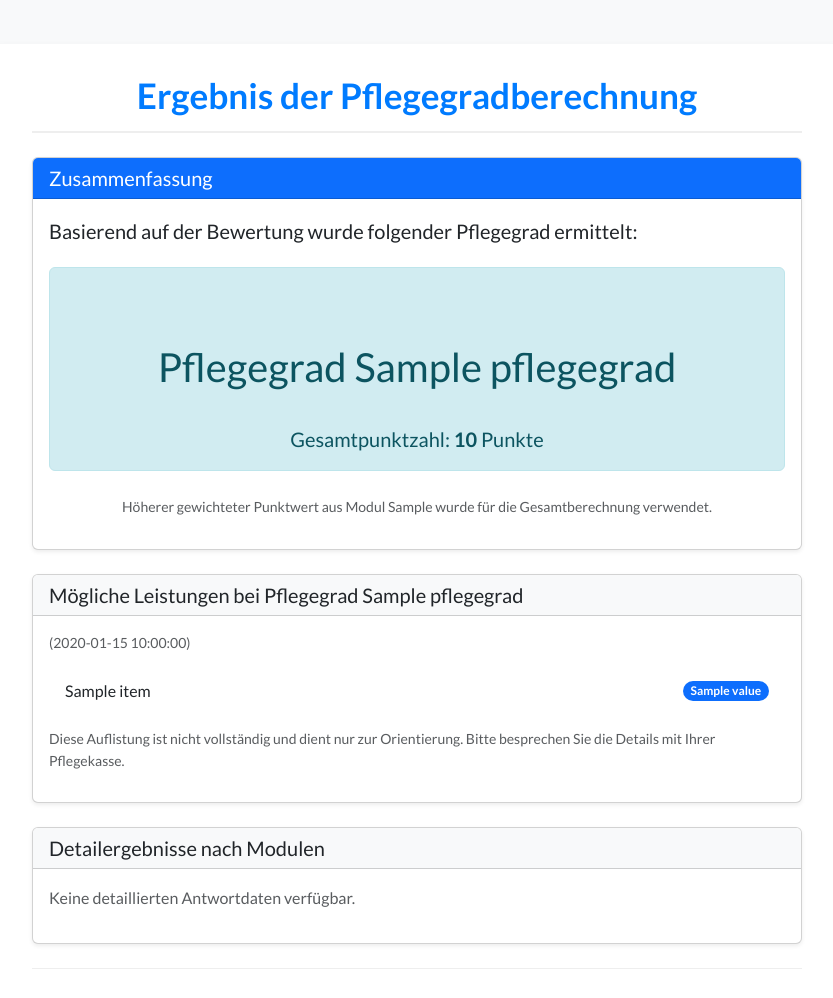
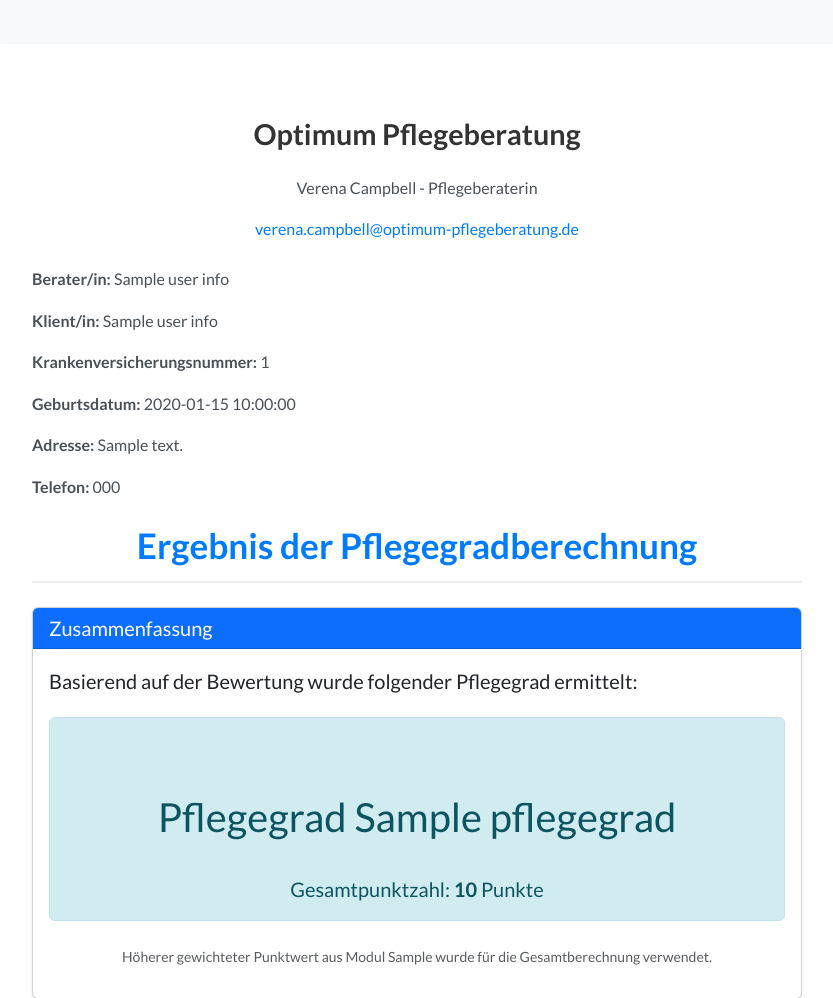
Before and after one commit to PBA-Dev/PGRechner3.0, a Flask app: template templates/result.html in a window 1280 px wide. Shown: the top 998 px of the page, without its empty margins (223-1056 px from the left). Run offline with Flask 2, Linux system fonts and the light colour scheme; the template is opened without the code that fills it: most values are stand-ins (such as "Sample title", 1, 10 or a date in 2020).

Commit message:
Add user and client info form and professional details

```diff
--- a/app.py
+++ b/app.py
@@ -109,6 +109,20 @@ def intro():
     session.pop('answers', None)
     session.pop('results', None)
     return render_template('intro.html')
+
+
+@app.route('/start', methods=['POST'])
+def start():
+    """Stores Berater and Klient information then starts the questionnaire."""
+    session['user_info'] = {
+        'berater_name': request.form.get('berater_name', '').strip(),
+        'client_name': request.form.get('client_name', '').strip(),
+        'insurance_number': request.form.get('insurance_number', '').strip(),
+        'dob': request.form.get('dob', '').strip(),
+        'address': request.form.get('address', '').strip(),
+        'phone': request.form.get('phone', '').strip(),
+    }
+    return redirect(url_for('module_page', module_id=1))
 
 
 # --- Add Helper Function for Module 5 Frequency Scoring ---
@@ -466,7 +480,8 @@ def calculate():
         'result.html',
         results=results,
         all_modules=all_modules,
-        pflegegrad_thresholds=pflegegrad_thresholds
+        pflegegrad_thresholds=pflegegrad_thresholds,
+        user_info=session.get('user_info', {})
         # Add TOTAL_MODULES if used in result.html
         # TOTAL_MODULES=TOTAL_MODULES
     )
@@ -540,12 +555,24 @@ def generate_pdf():
         pflegegrad = int(data.get('pflegegrad', 0))
         benefits_data = data.get('benefits', {})
         notes_data = data.get('notes', {}) # Aggregated notes { '1': 'note', ... }
+        user_info = data.get('user_info', {})
 
         # --- PDF Generation Logic ---
         pdf = FPDF()
         pdf.add_page()
         usable_width = pdf.w - pdf.l_margin - pdf.r_margin
         pdf.set_font("Arial", size=12) # Using core font
+
+        # Company Header
+        pdf.set_font("Arial", 'B', 14)
+        pdf.multi_cell(usable_width, 8, "Optimum Pflegeberatung".encode('latin-1', 'replace').decode('latin-1'),
+                       align='C', new_x=XPos.LMARGIN, new_y=YPos.NEXT)
+        pdf.set_font("Arial", size=10)
+        pdf.multi_cell(usable_width, 5, "Verena Campbell - Pflegeberaterin".encode('latin-1', 'replace').decode('latin-1'),
+                       align='C', new_x=XPos.LMARGIN, new_y=YPos.NEXT)
+        pdf.multi_cell(usable_width, 5, "verena.campbell@optimum-pflegeberatung.de".encode('latin-1', 'replace').decode('latin-1'),
+                       align='C', new_x=XPos.LMARGIN, new_y=YPos.NEXT)
+        pdf.ln(5)
 
         # --- Title ---
         pdf.set_font("Arial", 'B', 16)
@@ -565,6 +592,25 @@ def generate_pdf():
         pdf.cell(usable_width, 8, pg_text.encode('latin-1', 'replace').decode('latin-1'),
                  new_x=XPos.LMARGIN, new_y=YPos.NEXT)
         pdf.ln(5)
+
+        # User / Client Information
+        if user_info:
+            pdf.set_font("Arial", 'B', 12)
+            pdf.cell(usable_width, 8, "Daten".encode('latin-1', 'replace').decode('latin-1'), new_x=XPos.LMARGIN, new_y=YPos.NEXT)
+            pdf.set_font("Arial", size=10)
+            if user_info.get('berater_name'):
+                pdf.cell(usable_width, 5, f"Pflegeberater/in: {user_info.get('berater_name')}".encode('latin-1', 'replace').decode('latin-1'), new_x=XPos.LMARGIN, new_y=YPos.NEXT)
+            if user_info.get('client_name'):
+                pdf.cell(usable_width, 5, f"Klient/in: {user_info.get('client_name')}".encode('latin-1', 'replace').decode('latin-1'), new_x=XPos.LMARGIN, new_y=YPos.NEXT)
+            if user_info.get('insurance_number'):
+                pdf.cell(usable_width, 5, f"Krankenversicherungsnummer: {user_info.get('insurance_number')}".encode('latin-1', 'replace').decode('latin-1'), new_x=XPos.LMARGIN, new_y=YPos.NEXT)
+            if user_info.get('dob'):
+                pdf.cell(usable_width, 5, f"Geburtsdatum: {user_info.get('dob')}".encode('latin-1', 'replace').decode('latin-1'), new_x=XPos.LMARGIN, new_y=YPos.NEXT)
+            if user_info.get('address'):
+                pdf.cell(usable_width, 5, f"Adresse: {user_info.get('address')}".encode('latin-1', 'replace').decode('latin-1'), new_x=XPos.LMARGIN, new_y=YPos.NEXT)
+            if user_info.get('phone'):
+                pdf.cell(usable_width, 5, f"Telefon: {user_info.get('phone')}".encode('latin-1', 'replace').decode('latin-1'), new_x=XPos.LMARGIN, new_y=YPos.NEXT)
+            pdf.ln(5)
 
         # --- Benefits Display ---
         if benefits_data and benefits_data.get('leistungen'):
--- a/templates/result.html
+++ b/templates/result.html
@@ -31,6 +31,23 @@
                 {% endfor %}
             {% endif %}
         {% endwith %}
+
+        <div class="text-center mb-4">
+            <h2>Optimum Pflegeberatung</h2>
+            <p>Verena Campbell - Pflegeberaterin</p>
+            <p><a href="mailto:verena.campbell@optimum-pflegeberatung.de">verena.campbell@optimum-pflegeberatung.de</a></p>
+        </div>
+
+        {% if user_info %}
+        <div class="mb-4">
+            {% if user_info.berater_name %}<p><strong>Berater/in:</strong> {{ user_info.berater_name }}</p>{% endif %}
+            {% if user_info.client_name %}<p><strong>Klient/in:</strong> {{ user_info.client_name }}</p>{% endif %}
+            {% if user_info.insurance_number %}<p><strong>Krankenversicherungsnummer:</strong> {{ user_info.insurance_number }}</p>{% endif %}
+            {% if user_info.dob %}<p><strong>Geburtsdatum:</strong> {{ user_info.dob }}</p>{% endif %}
+            {% if user_info.address %}<p><strong>Adresse:</strong> {{ user_info.address }}</p>{% endif %}
+            {% if user_info.phone %}<p><strong>Telefon:</strong> {{ user_info.phone }}</p>{% endif %}
+        </div>
+        {% endif %}
 
         <h1 class="mb-4 text-center">Ergebnis der Pflegegradberechnung</h1>
 
@@ -156,6 +173,9 @@
             <script id="pdf-data" type="application/json">
                 {{ results | tojson | safe }}
             </script>
+            <script id="user-info-data" type="application/json">
+                {{ user_info | tojson | safe }}
+            </script>
             <button id="generate-pdf-button" type="button" class="btn btn-success">
                 <i class="bi bi-file-earmark-pdf"></i> Ergebnisse als PDF speichern
             </button>
@@ -170,6 +190,7 @@
     <script>
         document.getElementById('generate-pdf-button').addEventListener('click', function() {
             const resultsDataElement = document.getElementById('pdf-data');
+            const userInfoElement = document.getElementById('user-info-data');
             if (!resultsDataElement) {
                 console.error('PDF data element not found!');
                 alert('Fehler: PDF-Daten nicht gefunden.');
@@ -185,6 +206,15 @@
                 return;
             }
 
+            let userInfo = {};
+            if (userInfoElement) {
+                try {
+                    userInfo = JSON.parse(userInfoElement.textContent);
+                } catch (e) {
+                    console.error('Failed to parse user info:', e);
+                }
+            }
+
             // Prepare the payload EXACTLY as the backend /generate_pdf expects
             const payload = {
                 detailed_results: {
@@ -196,7 +226,8 @@
                 final_total_score: resultsData.final_total_score,
                 pflegegrad: resultsData.pflegegrad,
                 notes: resultsData.notes || {}, // Pass aggregated notes
-                benefits: resultsData.benefits || {} // Pass benefits data
+                benefits: resultsData.benefits || {}, // Pass benefits data
+                user_info: userInfo
             };
 
             console.log('Sending payload to /generate_pdf:', payload); // Debugging
```
Also changed, not shown: templates/intro.html (+27 -4 lines).
